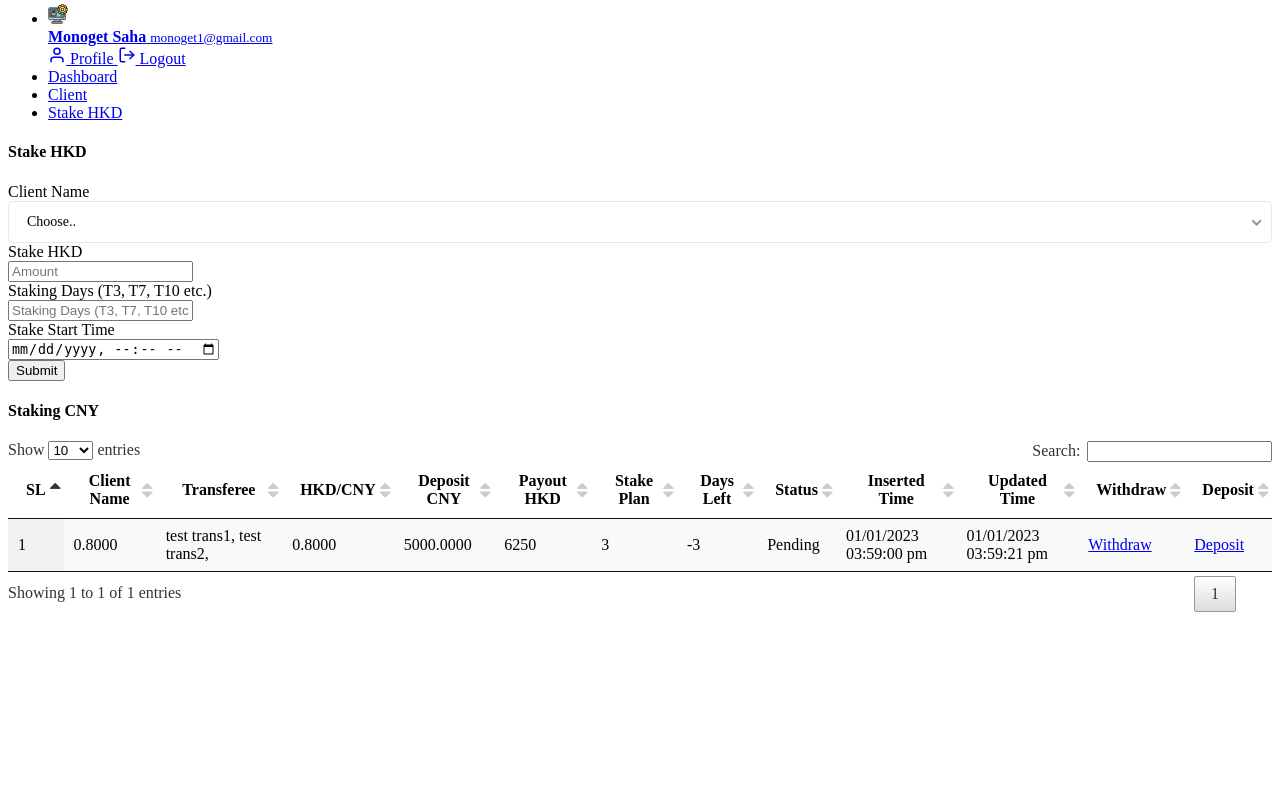
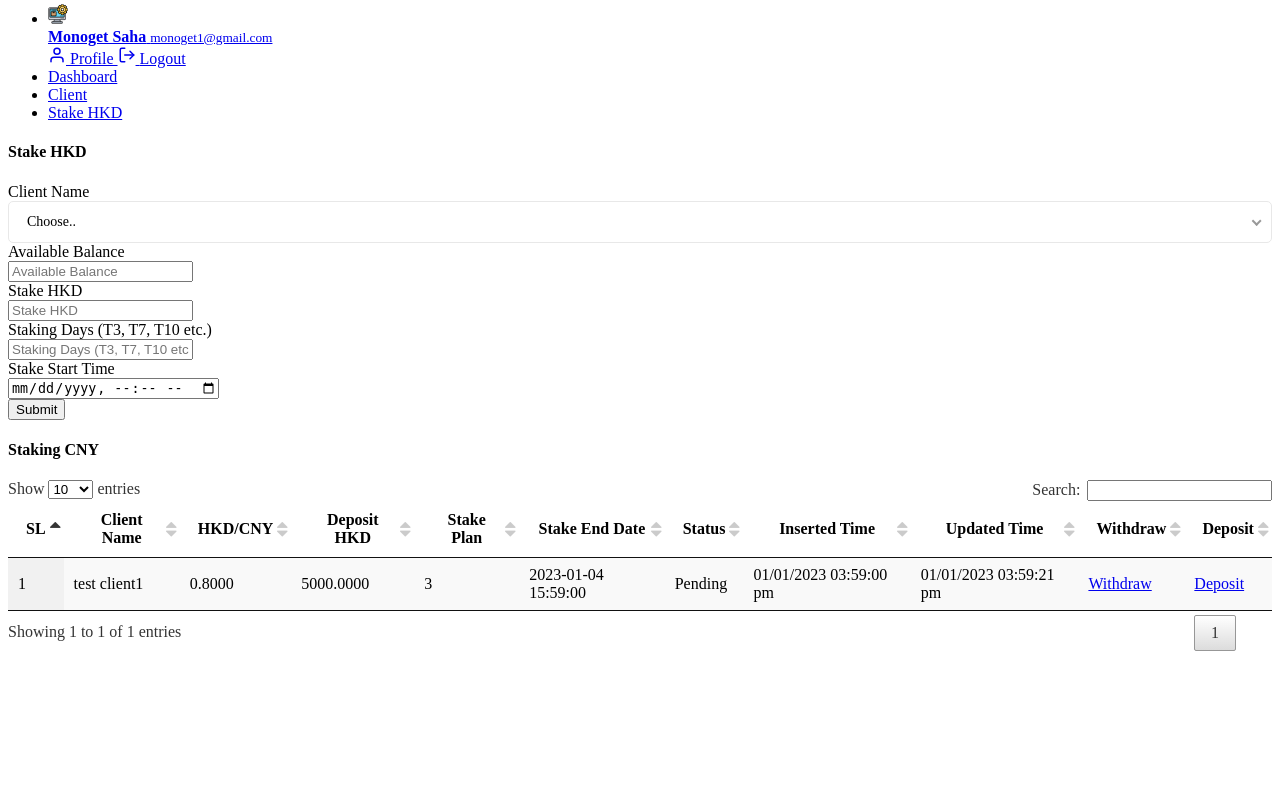
Before and after one commit to Do-Test-Live/W-Withdraw-USDT, a PHP site: page /Stake-CNY in a window 1280 px wide. Shown: the part 178-989 px from the top of the page. Run offline with PHP 8.4, Linux system fonts and the light colour scheme; a user stored in the database is signed in; data comes from the database, SQL or seed files in the repository; some libraries are stand-ins or nearby versions.

Commit message:
update stake

```diff
--- a/stake-cny.php
+++ b/stake-cny.php
@@ -98,7 +98,7 @@ date_default_timezone_set("Asia/Hong_Kong");
         <!-- row -->
         <div class="container-fluid">
             <div class="row invoice-card-row">
-                <?php if(isset($_GET['todayCheck'])) {
+                <?php if (isset($_GET['todayCheck'])) {
                     ?>
                     <div class="col-12">
                         <div class="card">
@@ -112,12 +112,10 @@ date_default_timezone_set("Asia/Hong_Kong");
                                         <tr>
                                             <th>SL</th>
                                             <th>Client Name</th>
-                                            <th>Transferee</th>
                                             <th>HKD/CNY</th>
-                                            <th>Deposit CNY</th>
-                                            <th>Payout HKD</th>
+                                            <th>Deposit HKD</th>
                                             <th>Stake Plan</th>
-                                            <th>Days Left</th>
+                                            <th>Stake End Date</th>
                                             <th>Status</th>
                                             <th>Inserted Time</th>
                                             <th>Updated Time</th>
@@ -146,11 +144,9 @@ date_default_timezone_set("Asia/Hong_Kong");
                                                 ?>
                                                 <tr>
                                                     <td><?php echo $i + 1; ?></td>
-                                                    <td><?php echo $cny_data[$i]["conversion_rate"]; ?></td>
-                                                    <td><?php echo $cny_data[$i]["trasferee"]; ?></td>
+                                                    <td><?php echo $cny_data[$i]["client_name"]; ?></td>
                                                     <td><?php echo $cny_data[$i]["conversion_rate"]; ?></td>
                                                     <td><?php echo $cny_data[$i]["amount"]; ?></td>
-                                                    <td>
                                                     <?php
                                                     $d_usdt = $cny_data[$i]["amount"];
                                                     $w_usdt = $cny_data[$i]["amount"];
@@ -171,12 +167,16 @@ date_default_timezone_set("Asia/Hong_Kong");
 
                                                     }
 
-                                                        echo round(($w_usdt / $cny_data[$i]["conversion_rate"]), 4);
+                                                    /*echo round(($w_usdt / $cny_data[$i]["conversion_rate"]), 4);*/
 
                                                     ?>
+                                                    <td><?php echo $cny_data[$i]["staking_days"]; ?></td>
+                                                    <td>
+                                                        <?php
+                                                        $newDate = date('Y-m-d H:i:s', strtotime($cny_data[$i]["inserted_at"]. ' + '.$cny_data[$i]["staking_days"].' days'));
+                                                        echo $newDate;
+                                                        ?>
                                                     </td>
-                                                    <td><?php echo $cny_data[$i]["staking_days"]; ?></td>
-                                                    <td><?php echo $cny_data[$i]["staking_days"] - $days; ?></td>
                                                     <td>
                                                         <?php
                                                         if ($cny_data[$i]["status"] == 'Pending') {
@@ -257,7 +257,8 @@ date_default_timezone_set("Asia/Hong_Kong");
                                             <div class="col-sm-9">
                                                 <select class="default-select form-control wide mb-3"
                                                         style="display: none;"
-                                                        name="clientID">
+                                                        name="clientID" onchange="availableBalance(this.value);"
+                                                        required>
                                                     <option>Choose..</option>
                                                     <?php
                                                     $client = $db_handle->runQuery("SELECT * FROM client order by id desc");
@@ -273,10 +274,18 @@ date_default_timezone_set("Asia/Hong_Kong");
                                             </div>
                                         </div>
                                         <div class="mb-3 row">
+                                            <label class="col-sm-3 col-form-label">Available Balance</label>
+                                            <div class="col-sm-9">
+                                                <input type="text" class="form-control" id="available_balance"
+                                                       name="available_balance"
+                                                       placeholder="Available Balance" readonly>
+                                            </div>
+                                        </div>
+                                        <div class="mb-3 row">
                                             <label class="col-sm-3 col-form-label">Stake HKD</label>
                                             <div class="col-sm-9">
                                                 <input type="text" class="form-control" name="amount"
-                                                       placeholder="Amount">
+                                                       placeholder="Stake HKD" required>
                                             </div>
                                         </div>
                                         <div class="mb-3 row">
@@ -290,7 +299,8 @@ date_default_timezone_set("Asia/Hong_Kong");
                                         <div class="mb-3 row">
                                             <label class="col-sm-3 col-form-label">Stake Start Time </label>
                                             <div class="col-sm-9">
-                                                <input type="datetime-local" class="form-control" name="start_time">
+                                                <input type="datetime-local" class="form-control" name="start_time"
+                                                       required>
                                             </div>
                                         </div>
                                         <div class="mb-3 row">
@@ -317,12 +327,10 @@ date_default_timezone_set("Asia/Hong_Kong");
                                         <tr>
                                             <th>SL</th>
                                             <th>Client Name</th>
-                                            <th>Transferee</th>
                                             <th>HKD/CNY</th>
-                                            <th>Deposit CNY</th>
-                                            <th>Payout HKD</th>
+                                            <th>Deposit HKD</th>
                                             <th>Stake Plan</th>
-                                            <th>Days Left</th>
+                                            <th>Stake End Date</th>
                                             <th>Status</th>
                                             <th>Inserted Time</th>
                                             <th>Updated Time</th>
@@ -339,11 +347,10 @@ date_default_timezone_set("Asia/Hong_Kong");
                                             ?>
                                             <tr>
                                                 <td><?php echo $i + 1; ?></td>
-                                                <td><?php echo $cny_data[$i]["conversion_rate"]; ?></td>
-                                                <td><?php echo $cny_data[$i]["trasferee"]; ?></td>
+                                                <td><?php echo $cny_data[$i]["client_name"]; ?></td>
                                                 <td><?php echo $cny_data[$i]["conversion_rate"]; ?></td>
                                                 <td><?php echo $cny_data[$i]["amount"]; ?></td>
-                                                <td><?php
+                                                <?php
                                                 $d_usdt = $cny_data[$i]["amount"];
                                                 $w_usdt = $cny_data[$i]["amount"];
                                                 $days = 0;
@@ -363,13 +370,16 @@ date_default_timezone_set("Asia/Hong_Kong");
 
                                                 }
 
-                                                    echo round(($w_usdt / $cny_data[$i]["conversion_rate"]), 4);
+                                                /*  echo round(($w_usdt / $cny_data[$i]["conversion_rate"]), 4);*/
 
                                                 ?>
-
+                                                <td><?php echo $cny_data[$i]["staking_days"]; ?></td>
+                                                <td>
+                                                    <?php
+                                                    $newDate = date('Y-m-d H:i:s', strtotime($cny_data[$i]["inserted_at"]. ' + '.$cny_data[$i]["staking_days"].' days'));
+                                                    echo $newDate;
+                                                    ?>
                                                 </td>
-                                                <td><?php echo $cny_data[$i]["staking_days"]; ?></td>
-                                                <td><?php echo $cny_data[$i]["staking_days"] - $days; ?></td>
                                                 <td>
                                                     <?php
                                                     if ($cny_data[$i]["status"] == 'Pending') {
@@ -468,6 +478,21 @@ date_default_timezone_set("Asia/Hong_Kong");
 ***********************************-->
 
 <?php require_once('include/js.php'); ?>
+<script>
+    async function availableBalance(id) {
+        $.ajax({
+            type: "POST",
+            url: "balance.php",
+            data: {id: id},
+            success: async function (msg) {
+                $("#available_balance").val(msg);
+            },
+            error: function () {
+                alert("failure");
+            }
+        });
+    }
+</script>
 
 </body>
 </html>
```
Also changed, not shown: balance.php (added, +14 -0 lines). Lines whose indentation alone changed are shown as unchanged.
